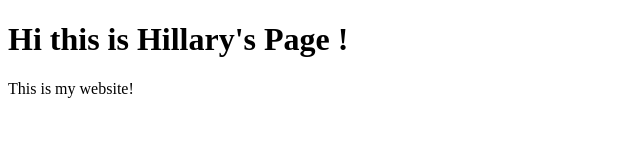
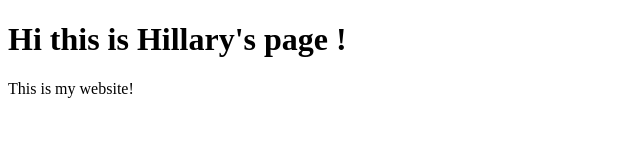
Before and after one commit to HillaryR2/HillaryR2.github.io, a plain HTML site: page index.html in a window 1280 px wide. Shown: the full height of the page, 0-640 px from the left. Drawn offline with Linux system fonts and the light colour scheme.

Commit message:
Update index.html

```diff
--- a/index.html
+++ b/index.html
@@ -8,7 +8,7 @@
 
   <body>
 
-      <h1> Hi this is Hillary's Page !</h1>
+      <h1> Hi this is Hillary's page !</h1>
 
       <p> This is my website! </p>
 
```
